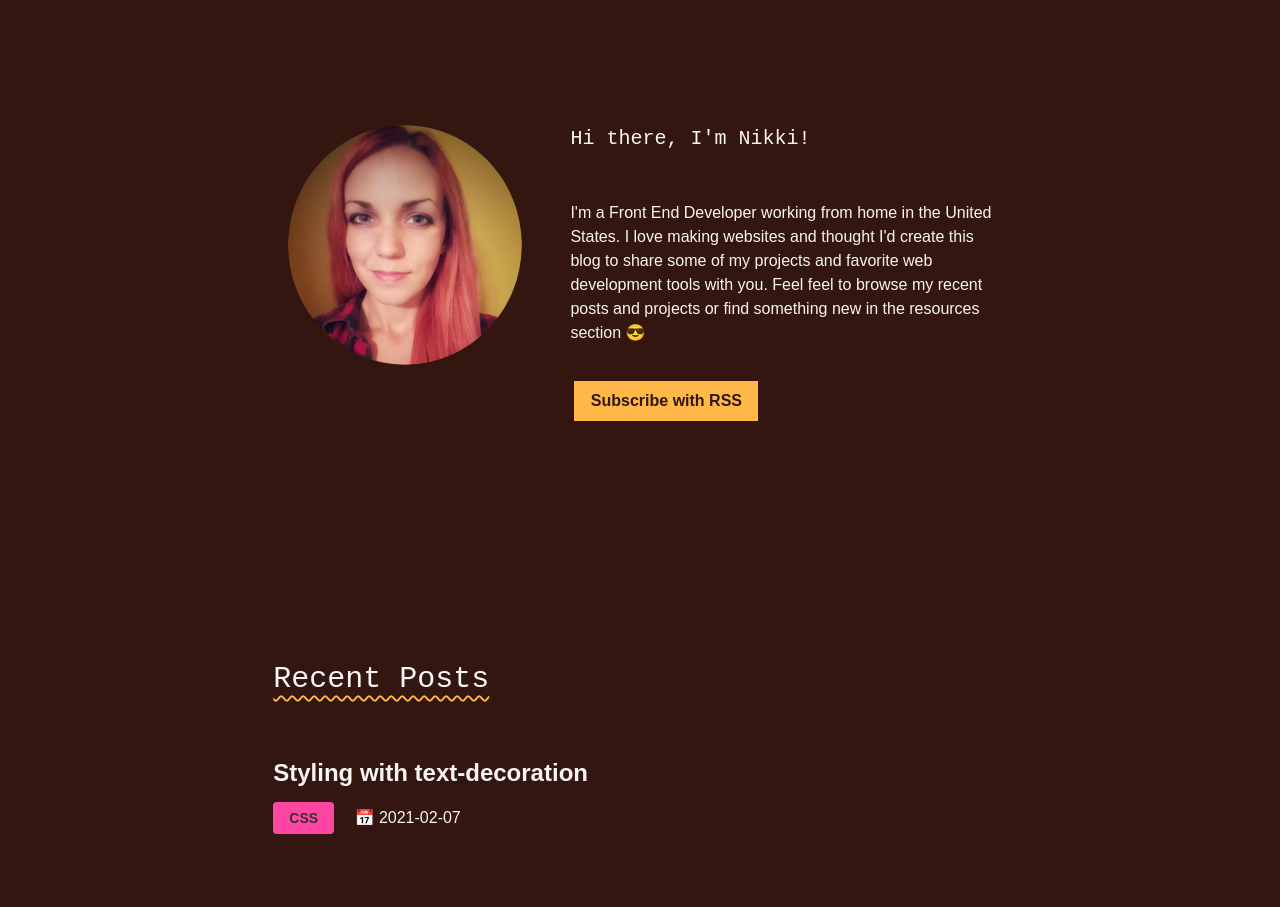
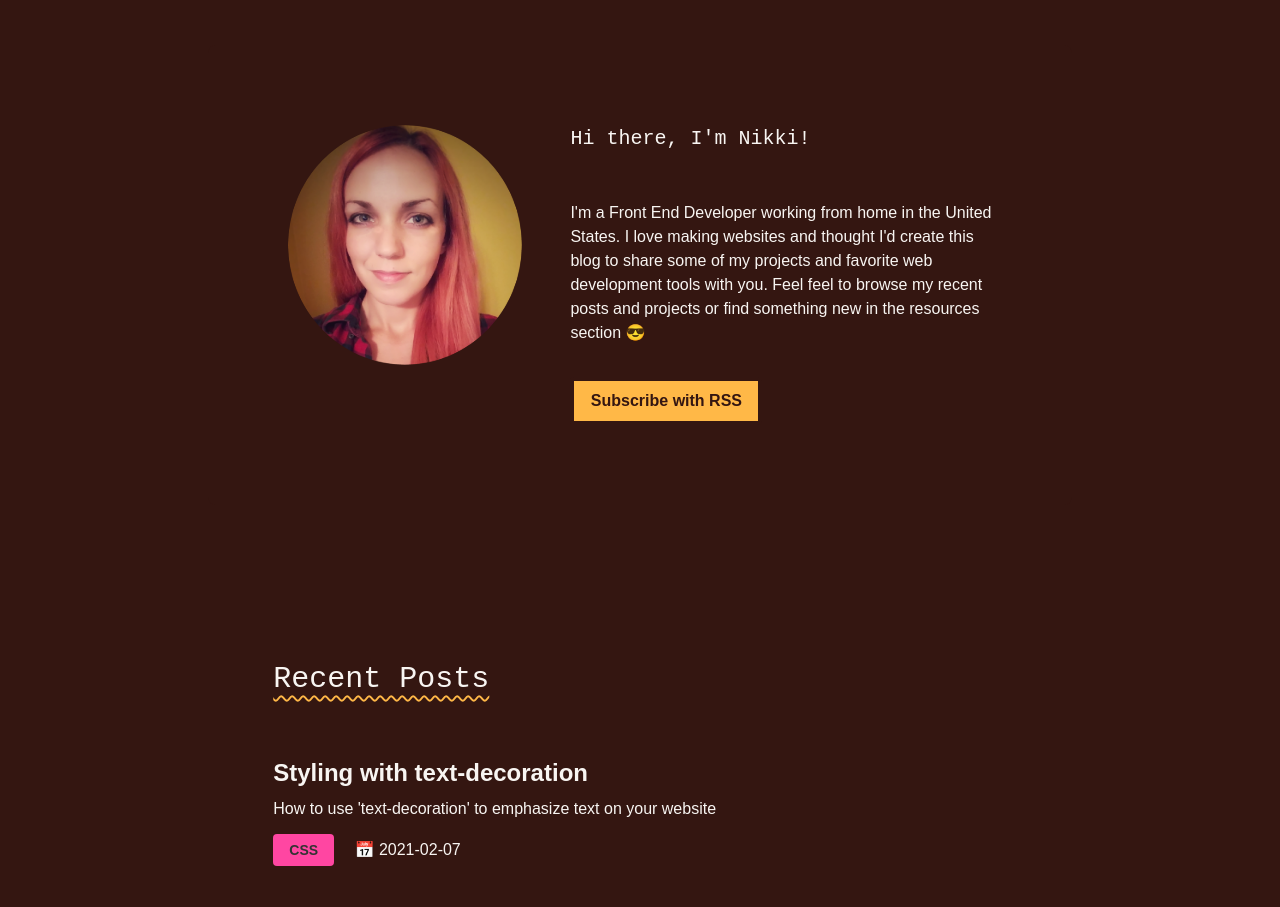
Before and after one commit to nikkipeel/gatsby-blog, a Gatsby site: page / in a window 1280 px wide. Shown: the part 75-982 px from the top of the page. Built offline with nearby package versions, Linux system fonts and the light colour scheme; Gatsby itself is replaced by a stand-in of ours.

Commit message:
add post description

```diff
--- a/src/pages/post-three/index.md
+++ b/src/pages/post-three/index.md
@@ -2,7 +2,7 @@
 path: "/styling-with-text-decoration"
 date: "2021-02-07"
 title: "Styling with text-decoration"
-description: ""
+description: "How to use 'text-decoration' to emphasize text on your website"
 category: "CSS"
 author: "Nikki Peel"
 authorImage: ../../images/selfie.png
```
